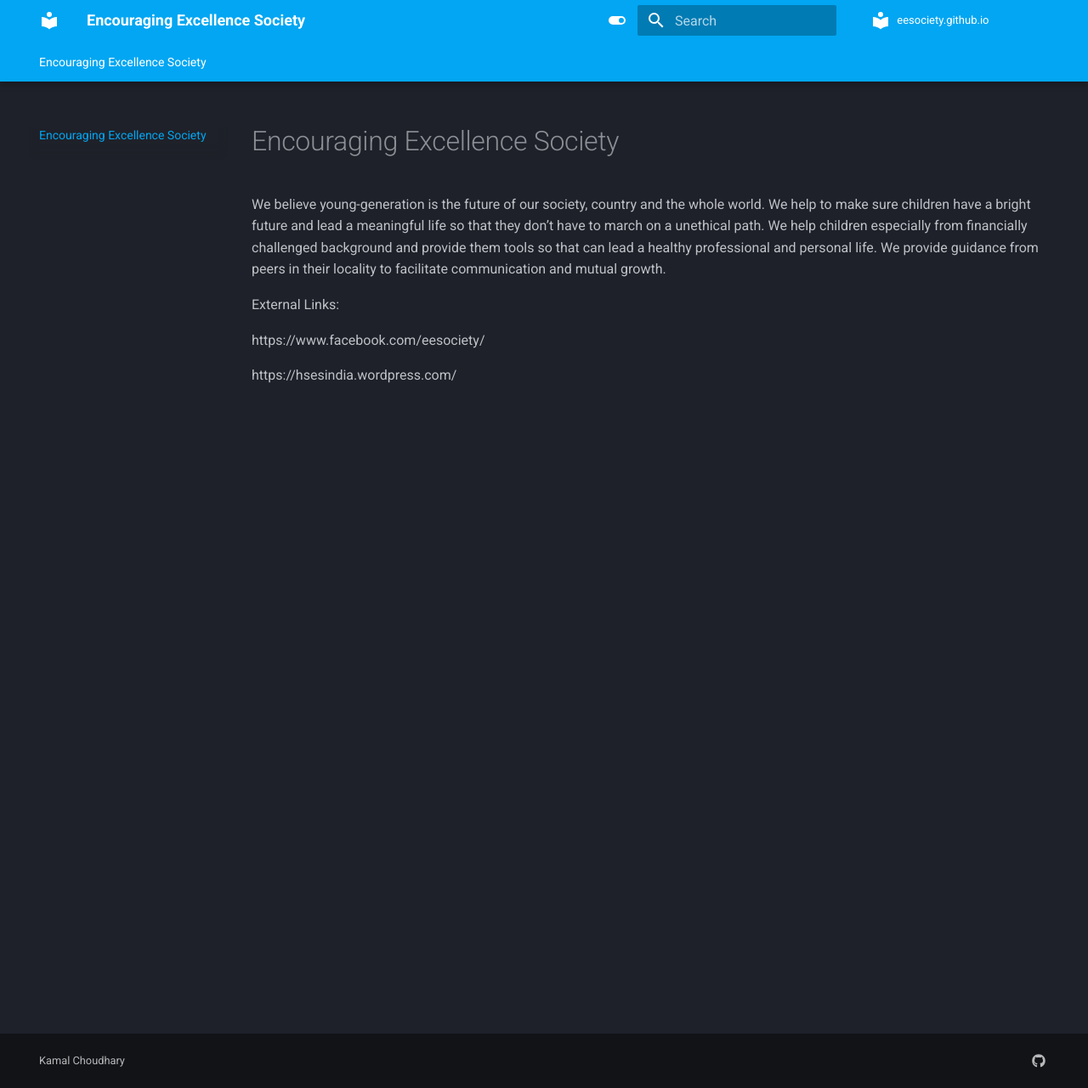
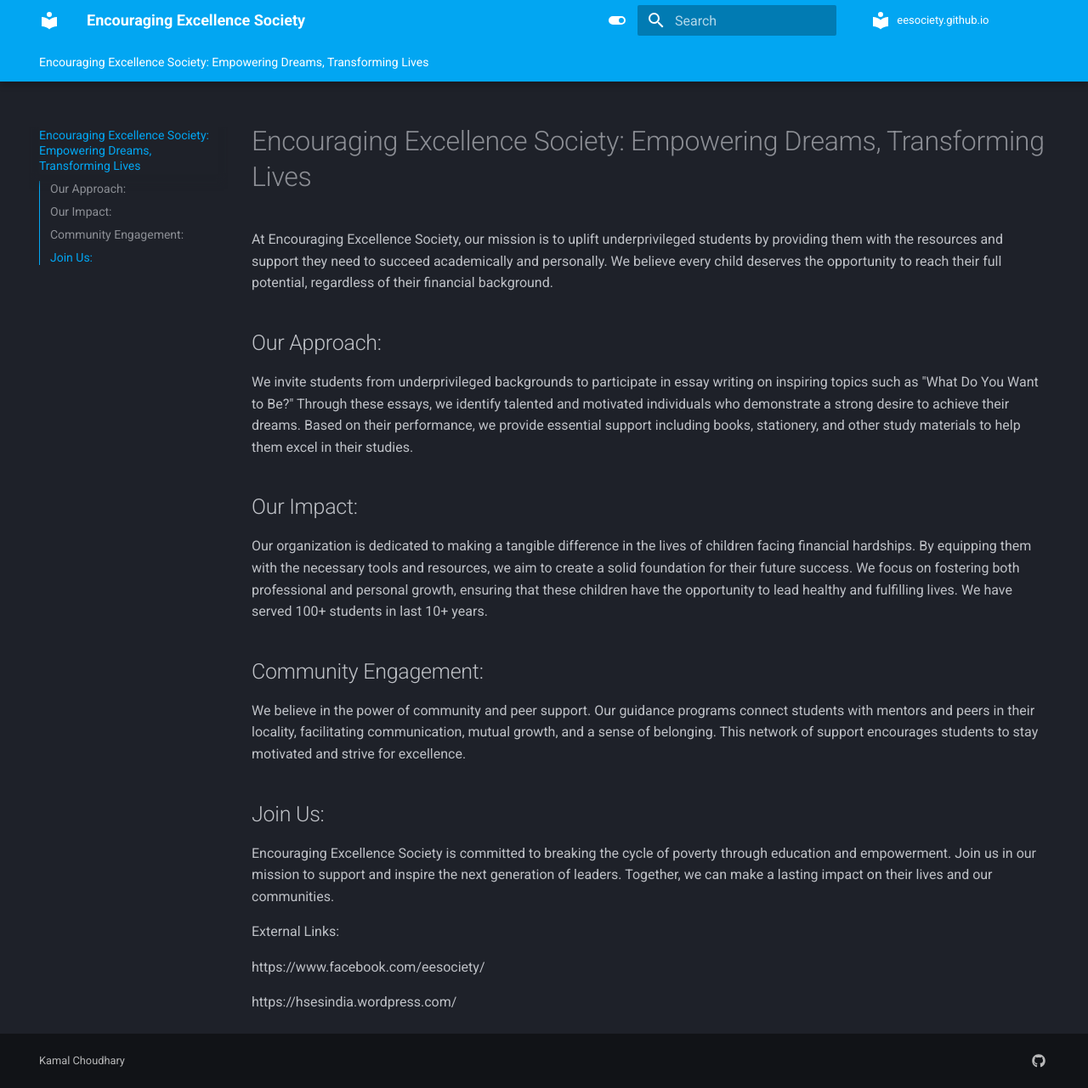
Before and after one commit to eesociety/eesociety.github.io, an MkDocs documentation site: the page built from docs/index.md, in a window 1280 px wide and 1281 px high. Shown: the whole window at 85% size. Built offline with MkDocs 1.6.1 and Material for MkDocs 9.7.7, drawn with Linux system fonts in a browser that asks for light colours; comment, search, counter and statistics services are not loaded.

Commit message:
Update index.md

```diff
--- a/docs/index.md
+++ b/docs/index.md
@@ -1,6 +1,24 @@
-# Encouraging Excellence Society
+# Encouraging Excellence Society: Empowering Dreams, Transforming Lives
 
-We believe young-generation is the future of our society, country and the whole world. We help to make sure children have a bright future and lead a meaningful life so that they don’t have to march on a unethical path. We help children especially from financially challenged background and provide them tools so that can lead a healthy professional and personal life. We provide guidance from peers in their locality to facilitate communication and mutual growth.
+At Encouraging Excellence Society, our mission is to uplift underprivileged students by providing them with the resources and support they need to succeed academically and personally. We believe every child deserves the opportunity to reach their full potential, regardless of their financial background.
+
+## Our Approach:
+
+We invite students from underprivileged backgrounds to participate in essay writing on inspiring topics such as "What Do You Want to Be?" Through these essays, we identify talented and motivated individuals who demonstrate a strong desire to achieve their dreams. Based on their performance, we provide essential support including books, stationery, and other study materials to help them excel in their studies.
+
+## Our Impact:
+
+Our organization is dedicated to making a tangible difference in the lives of children facing financial hardships. By equipping them with the necessary tools and resources, we aim to create a solid foundation for their future success. We focus on fostering both professional and personal growth, ensuring that these children have the opportunity to lead healthy and fulfilling lives. We have served 100+ students in last 10+ years.
+
+## Community Engagement:
+
+We believe in the power of community and peer support. Our guidance programs connect students with mentors and peers in their locality, facilitating communication, mutual growth, and a sense of belonging. This network of support encourages students to stay motivated and strive for excellence.
+
+## Join Us:
+
+Encouraging Excellence Society is committed to breaking the cycle of poverty through education and empowerment. Join us in our mission to support and inspire the next generation of leaders. Together, we can make a lasting impact on their lives and our communities.
+
+
 
 External Links:
 
```
